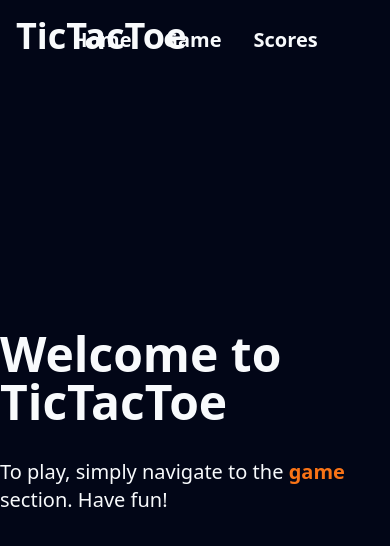
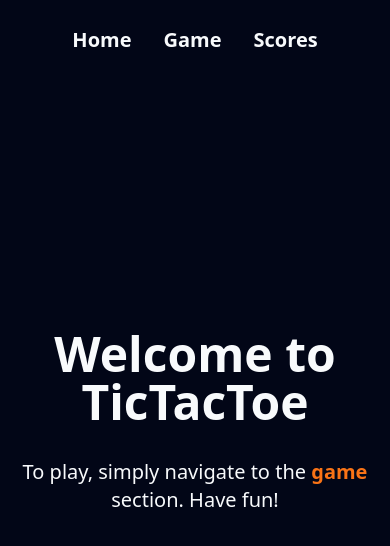
Before and after one commit to antonjanzon95/tictactoe, a Vue app: page / in a window 390 px wide. Shown: the top 546 px of the page. Built offline with nearby package versions, Linux system fonts and the light colour scheme.

Commit message:
responsive layout styling

```diff
--- a/src/components/Game.vue
+++ b/src/components/Game.vue
@@ -90,7 +90,7 @@ const playAgain = (players: Player[]) => {
 </script>
 
 <template>
-  <div v-if="game" class="flex flex-col gap-8">
+  <div v-if="game" class="flex flex-col items-center gap-8 tablet:pt-0 pt-20">
     <GameInfo
       :game="game"
       @saveAndQuit="(players: Player[]) => saveAndQuit(players)"
--- a/src/components/Grid.vue
+++ b/src/components/Grid.vue
@@ -12,10 +12,10 @@ const emit = defineEmits(['placeShape']);
 
 <template>
   <div
-    class="w-[360px] h-[360px] grid grid-rows-3 grid-cols-3 border-l-2 border-t-2 border-orange-500"
+    class="tablet:w-[360px] tablet:h-[360px] w-60 h-60 grid grid-rows-3 grid-cols-3 border-l-2 border-t-2 border-orange-500"
   >
     <Square
-      v-for="(square, index) in game.grid"
+      v-for="(square, index) in props.game.grid"
       :shape="square.shape"
       :index="index"
       :hasWon="
--- a/src/components/Header.vue
+++ b/src/components/Header.vue
@@ -4,7 +4,9 @@ import Navigation from './Navigation.vue';
 
 <template>
   <header class="fixed h-20 w-screen text-slate-50">
-    <h1 class="absolute left-4 top-4 font-bold text-4xl">TicTacToe</h1>
+    <h1 class="absolute left-4 top-4 font-bold text-4xl laptop:block hidden">
+      TicTacToe
+    </h1>
     <Navigation />
   </header>
 </template>
--- a/src/components/Layout.vue
+++ b/src/components/Layout.vue
@@ -6,7 +6,7 @@ import Header from './Header.vue';
   <Header />
 
   <main
-    class="h-screen flex justify-center items-center bg-slate-950 text-slate-50"
+    class="min-h-screen flex justify-center items-center bg-slate-950 text-slate-50"
   >
     <slot></slot>
   </main>
--- a/src/views/HomeView.vue
+++ b/src/views/HomeView.vue
@@ -1,7 +1,7 @@
 <script setup lang="ts"></script>
 
 <template>
-  <div class="flex flex-col justify-center items-center gap-8">
+  <div class="flex flex-col justify-center items-center gap-8 text-center">
     <h1 class="text-5xl font-bold">Welcome to TicTacToe</h1>
     <p class="text-xl">
       To play, simply navigate to the
--- a/src/views/ScoreView.vue
+++ b/src/views/ScoreView.vue
@@ -10,7 +10,7 @@ const scores = ref<Match[]>(fetchScores());
 <template>
   <div class="flex flex-col gap-8">
     <h1 class="font-bold text-5xl text-center">Scores</h1>
-    <div v-if="scores">
+    <div v-if="scores" class="overflow-y-auto max-h-80">
       <Scores :scores="scores" />
     </div>
 
--- a/tailwind.config.js
+++ b/tailwind.config.js
@@ -2,7 +2,12 @@
 export default {
   content: ['./index.html', './src/**/*.{js,ts,jsx,tsx,vue}'],
   theme: {
-    extend: {},
+    extend: {
+      screens: {
+        laptop: '1024px',
+        tablet: '640px',
+      },
+    },
   },
   plugins: [],
 };
```
